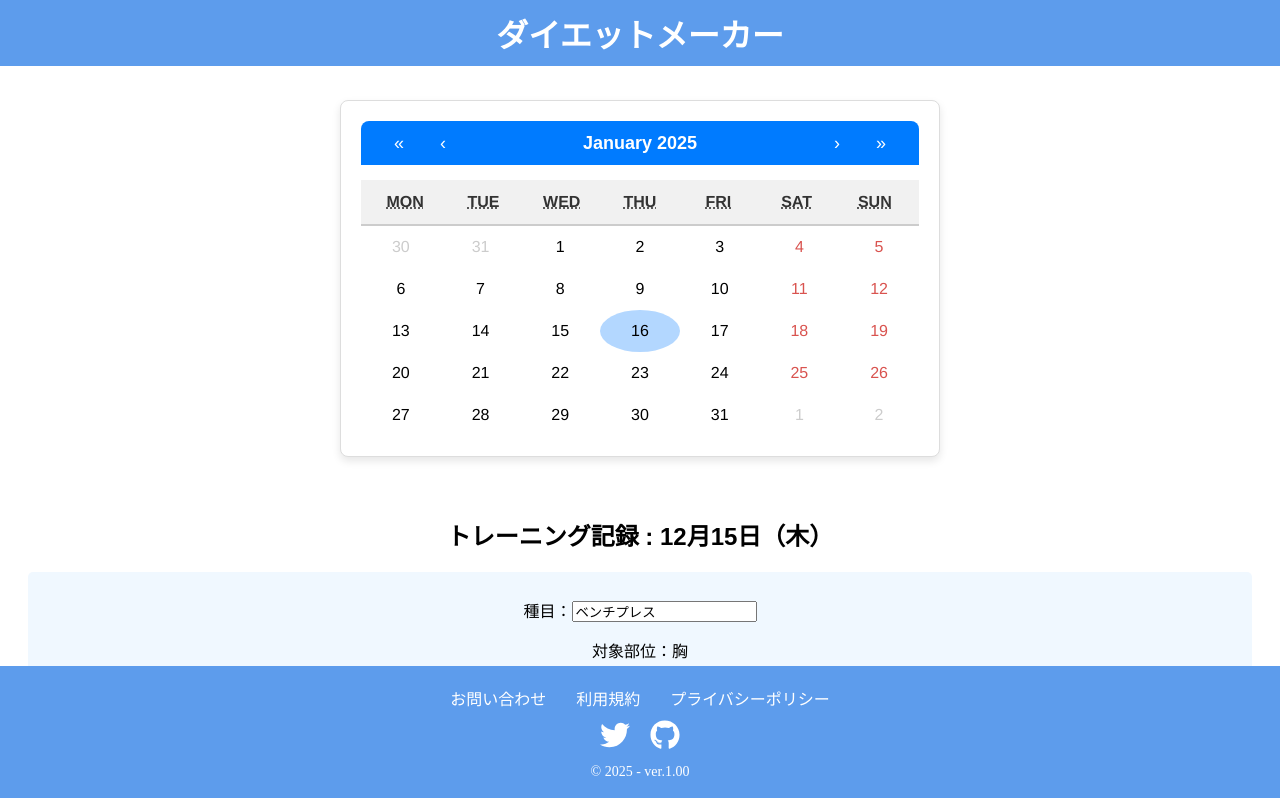
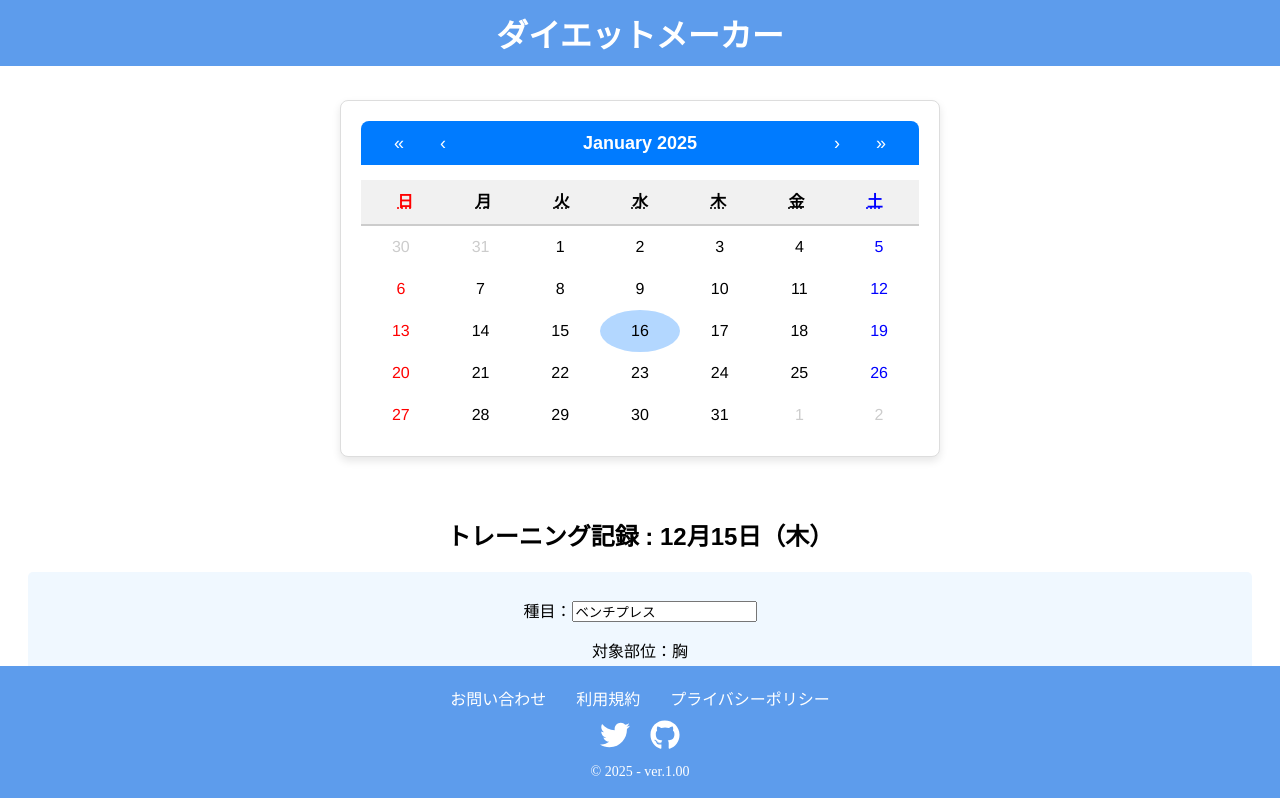
Before and after one commit to michihiro721/diet-maker, a React (Create React App) app in the folder frontend/: page / in a window 1280 px wide. Shown: the top 798 px of the page. Built offline with nearby package versions, Linux system fonts and the light colour scheme.

Commit message:
- 土曜日の曜日と日にちを青色に変更 - 日曜日の曜日と日にちを赤色に変更 - 土曜日を一番右に、日曜日を一番左に変更

```diff
--- a/frontend/src/components/Home/Body/Calender/Calender.css
+++ b/frontend/src/components/Home/Body/Calender/Calender.css
@@ -36,7 +36,7 @@
 }
 
 .react-calendar__navigation button:disabled {
-    color: #000; /* 無効時の文字色を黒に設定 */
+    color: #ccc; /* 無効化されたボタンの文字色を薄い灰色に設定 */
     cursor: default; /* カーソルをデフォルトに設定 */
 }
 
@@ -57,16 +57,39 @@
     margin-top: -16px; /* 文字の位置を上に調整 */
 }
 
+/* 曜日のスタイル */
+.react-calendar__month-view__weekdays {
+    display: flex; /* フレックスボックスを使用 */
+    justify-content: space-between; /* 子要素を左右に配置 */
+    padding: 0 10px; /* 左右に10pxのパディングを設定 */
+}
+
+.react-calendar__month-view__weekdays__weekday {
+    display: flex; /* フレックスボックスを使用 */
+    justify-content: center; /* 子要素を中央揃え */
+    align-items: center; /* 子要素を垂直方向に中央揃え */
+    font-weight: bold; /* フォントを太字に設定 */
+    color: #000; /* 文字色を黒に設定 */
+}
+
+.react-calendar__month-view__weekdays__weekday:nth-child(1) {
+    color: red; /* 土曜日の文字色を青に設定 */
+}
+
+.react-calendar__month-view__weekdays__weekday:nth-child(7) {
+    color: blue; /* 日曜日の文字色を赤に設定 */
+}
+
 /* 日付セルのスタイル */
 .react-calendar__tile {
     max-width: 100%; /* 最大幅を100%に設定 */
-    padding: 16px; /* 内側の余白を16pxに設定 */
+    text-align: center; /* テキストを中央揃え */
+    padding: 10px; /* 内側の余白を10pxに設定 */
     background: none; /* 背景をなしに設定 */
     border: none; /* 境界線をなしに設定 */
-    text-align: center; /* テキストを中央揃え */
-    cursor: pointer; /* カーソルをポインターに変更 */
+    color: #000; /* 文字色を黒に設定 */
+    font-size: 14px; /* フォントサイズを14pxに設定 */
     transition: background-color 0.3s ease; /* 背景色の変化をスムーズに */
-    font-size: 16px; /* フォントサイズを16pxに統一 */
 }
 
 .react-calendar__tile:enabled:hover,
@@ -77,9 +100,31 @@
 }
 
 .react-calendar__tile--now {
-    background: #e0f7fa; /* 今日の日付 */
-    color: white; /* 文字色を白に設定 */
+    background: #76baff; /* 現在の日付の背景色を設定 */
+    color: white; /* 現在の日付の文字色を白に設定 */
     border-radius: 50%; /* 角を丸くする */
+}
+
+.react-calendar__tile--now:enabled:hover,
+.react-calendar__tile--now:enabled:focus {
+    background: #a9d4ff; /* 現在の日付のホバー時の背景色を設定 */
+}
+
+.react-calendar__tile--hasActive {
+    background: #76baff; /* アクティブな日付の背景色を設定 */
+}
+
+.react-calendar__tile--hasActive:enabled:hover,
+.react-calendar__tile--hasActive:enabled:focus {
+    background: #a9d4ff; /* アクティブな日付のホバー時の背景色を設定 */
+}
+
+.react-calendar__tile--sunday {
+    color: blue; /* 土曜日の日付の文字色を赤に設定 */
+}
+
+.react-calendar__tile--saturday {
+    color: red; /* 日曜日の日付の文字色を青に設定 */
 }
 
 .react-calendar__tile--active {
@@ -100,9 +145,7 @@
     margin-top: -1px; /* ナビゲーションバーにギリギリくっつける */
 }
 
-.react-calendar__month-view__days__day--weekend {
-    color: #d9534f; /* 週末の日付の文字色を赤に設定 */
-}
+
 
 /* 月ビューのスタイル */
 .react-calendar__month-view__days__day {
--- a/frontend/src/components/Home/Body/Calender/Calender.jsx
+++ b/frontend/src/components/Home/Body/Calender/Calender.jsx
@@ -12,12 +12,33 @@ function Calender() {
     setDate(newDate); // 状態を新しい日付に更新
   };
 
+  // カスタムレンダリング関数
+  const tileClassName = ({ date, view }) => {
+    if (view === 'month') {
+      const day = date.getDay();
+      if (day === 0) {
+        return 'react-calendar__tile--sunday';
+      } else if (day === 1) {
+        return 'react-calendar__tile--saturday';
+      }
+    }
+    return null;
+  };
+
+  // 曜日の表示をカスタマイズ
+  const formatShortWeekday = (locale, date) => {
+    const weekdays = ['土', '日', '月', '火', '水', '木', '金'];
+    return weekdays[date.getDay()];
+  };
+
   return (
     <div>
       {/* カレンダーコンポーネントを表示し、onChangeとvalueプロパティを設定 */}
       <Calendar
         onChange={onChange}
         value={date}
+        tileClassName={tileClassName}
+        formatShortWeekday={formatShortWeekday}
       />
     </div>
   );
```
